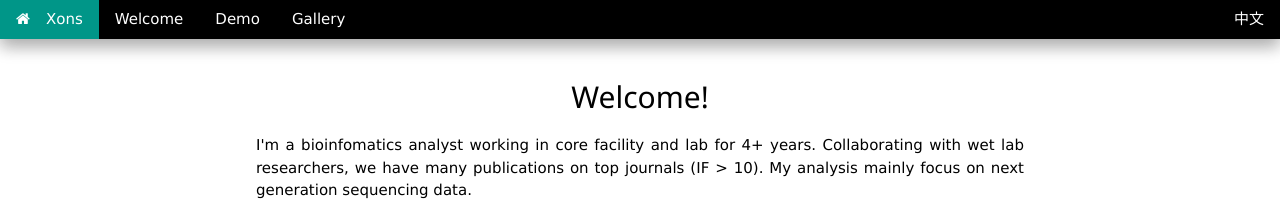
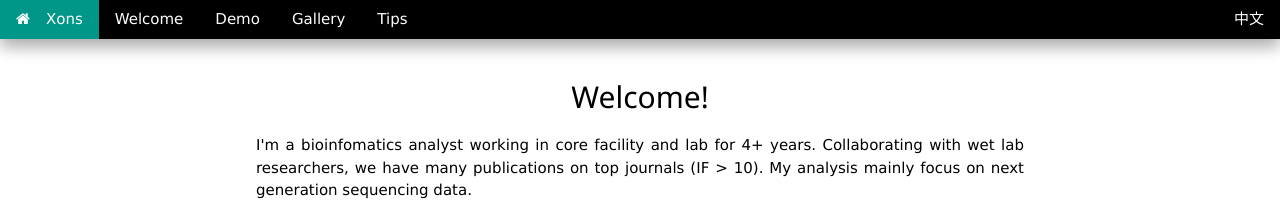
Before and after one commit to xons/xons.github.io, a Jekyll site: the page built from index.html, in a window 1280 px wide. Shown: the top 202 px of the page. Built offline with Jekyll 4.4.1, drawn with Linux system fonts in a browser that asks for light colours; nearby versions of some CDN libraries; library files that are not in the unit come from our copies.

Commit message:
Update default.html

```diff
--- a/_layouts/default.html
+++ b/_layouts/default.html
@@ -23,6 +23,7 @@
 				<li class="w3-hide-small"><a href="http://xons.github.io#welcome" class="w3-hover-white">Welcome</a></li>
 				<li class="w3-hide-small"><a href="http://xons.github.io#demo" class="w3-hover-white">Demo</a></li>
 				<li class="w3-hide-small"><a href="http://xons.github.io#gallery" class="w3-hover-white">Gallery</a></li>
+				<li class="w3-hide-small"><a href="http://xons.github.io/tips.html" class="w3-hover-white">Tips</a></li>
 				<li class="w3-hide-small w3-right"><a href="http://xons.github.io#" class="w3-hover-teal" title="chinese">中文</a></li>
 			</ul>
 		</div>
```
